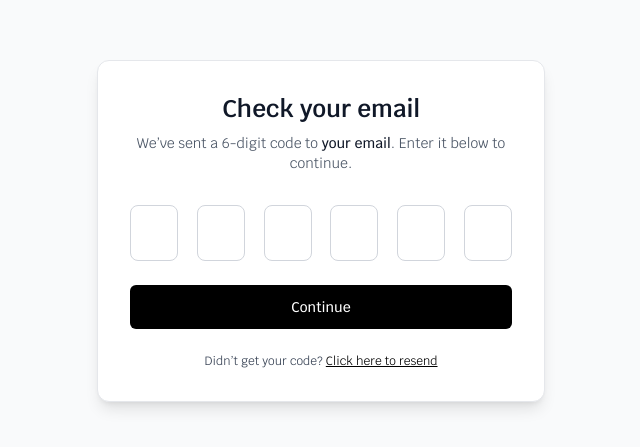
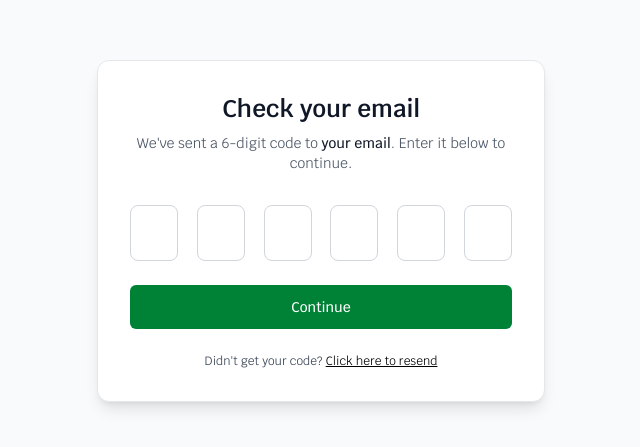
Before and after one commit to Rameen-dev/ase-2025-group-1, a Next.js app: page /auth/reset/verify in a window 1280 px wide. Shown: the part 169-616 px from the top of the page, without its empty margins (319-959 px from the left). Built offline with nearby package versions, Linux system fonts and the light colour scheme.

Commit message:
Improving and making UI more consistent on all pages

```diff
--- a/src/app/auth/reset/request/page.tsx
+++ b/src/app/auth/reset/request/page.tsx
@@ -83,7 +83,7 @@ export default function RequestPasswordResetPage() {
           <button
             type="submit"
             disabled={loading}
-            className="w-full rounded-md bg-black py-3 text-white text-sm font-medium hover:bg-gray-800 transition disabled:opacity-50 disabled:cursor-not-allowed"
+            className="w-full rounded-md bg-green-700 py-3 text-white text-sm font-medium hover:bg-green-900 cursor-pointer transition disabled:opacity-50 disabled:cursor-not-allowed"
           >
             {loading ? "Sending code..." : "Send reset code"}
           </button>
--- a/src/app/auth/reset/verify/page.tsx
+++ b/src/app/auth/reset/verify/page.tsx
@@ -12,7 +12,6 @@ export default function VerifyResetCodePage() {
   const [statusMsg, setStatusMsg] = useState("");
   const [loading, setLoading] = useState(false);
 
-  // ⭐ NEW: resend state
   const [resending, setResending] = useState(false);
   const [resendMsg, setResendMsg] = useState(""); // success / error from resend
 
@@ -49,7 +48,7 @@ export default function VerifyResetCodePage() {
     }
   }
 
-  // 🔐 Submit the 6-digit code they entered
+  // Submit the 6-digit code they entered
   async function handleSubmit(e: React.FormEvent) {
     e.preventDefault();
     setStatusMsg("");
@@ -91,7 +90,7 @@ export default function VerifyResetCodePage() {
     }
   }
 
-  // ♻️ RESEND: issue a new password reset code
+  // RESEND: issue a new password reset code
   async function handleResend() {
     // clear any old messages
     setResendMsg("");
@@ -137,7 +136,7 @@ export default function VerifyResetCodePage() {
           </h1>
 
           <p className="mt-2 text-sm text-gray-600">
-            We’ve sent a 6-digit code to{" "}
+            We've sent a 6-digit code to{" "}
             <span className="font-medium text-gray-900 break-all">
               {email || "your email"}
             </span>
@@ -176,15 +175,15 @@ export default function VerifyResetCodePage() {
           <button
             type="submit"
             disabled={loading}
-            className="w-full rounded-md bg-black py-3 text-white text-sm font-medium hover:bg-gray-800 transition disabled:opacity-50 disabled:cursor-not-allowed"
+            className="w-full rounded-md bg-green-700 py-3 text-white text-sm font-medium hover:bg-green-900 cursor-pointer transition disabled:opacity-50 disabled:cursor-not-allowed"
           >
             {loading ? "Checking..." : "Continue"}
           </button>
         </form>
 
-        {/* 🔄 Resend link */}
+        {/* Resend link */}
         <p className="mt-6 text-center text-xs text-gray-700">
-          Didn’t get your code?{" "}
+          Didn't get your code?{" "}
           <button
             onClick={handleResend}
             disabled={resending}
--- a/src/app/auth/verify/page.tsx
+++ b/src/app/auth/verify/page.tsx
@@ -14,7 +14,7 @@ export default function VerifyEmailPage() {
   const [serverMsg, setServerMsg] = useState<string | null>(null);
   const [serverErr, setServerErr] = useState<string | null>(null);
   const [submitting, setSubmitting] = useState(false);
-  const [resending, setResending] = useState(false); // ⭐ NEW
+  const [resending, setResending] = useState(false);
 
   const inputsRef = useRef<(HTMLInputElement | null)[]>([]);
 
@@ -161,7 +161,12 @@ export default function VerifyEmailPage() {
           {serverMsg && (
             <p className="text-green-700 text-sm mb-4">{serverMsg}</p>
           )}
-
+          <form onSubmit={(e) => {
+          e.preventDefault();
+          handleContinue();
+          }}
+          className="flex flex-col items-center"
+          >
           <div className="flex items-center justify-center gap-4 mb-8">
             {Array.from({ length: BOXES }).map((_, i) => (
               <input
@@ -181,9 +186,9 @@ export default function VerifyEmailPage() {
           </div>
 
           <button
-            onClick={handleContinue}
+            type="submit"
             disabled={submitting}
-            className="inline-flex items-center justify-center px-6 py-3 rounded-lg bg-green-700 text-white w-56 mx-auto disabled:opacity-50"
+            className="inline-flex items-center justify-center px-6 py-3 rounded-lg bg-green-700 text-white w-56 mx-auto disabled:opacity-50 cursor-pointer hover:bg-green-900"
           >
             {submitting ? "Verifying..." : "Continue"}
           </button>
@@ -191,13 +196,15 @@ export default function VerifyEmailPage() {
           <p className="mt-6 text-sm">
             Didn’t receive your code?{" "}
             <button
-              className="text-green-700 underline disabled:opacity-50"
+              className="text-green-600 underline disabled:opacity-50 cursor-pointer hover:text-green-900"
               onClick={handleResend}
-              disabled={submitting || resending} // ⭐ NEW
+              disabled={submitting || resending}
             >
               {resending ? "Sending..." : "Click here to send another"}
             </button>
+
           </p>
+          </form>
         </div>
       </section>
     </main>
```
